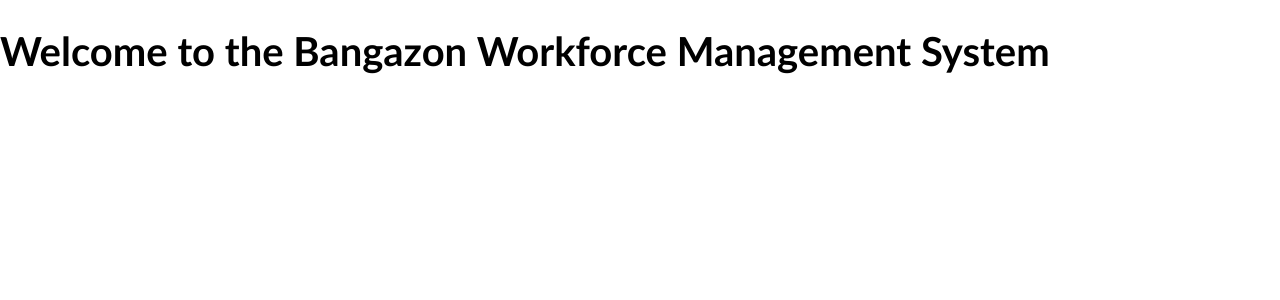
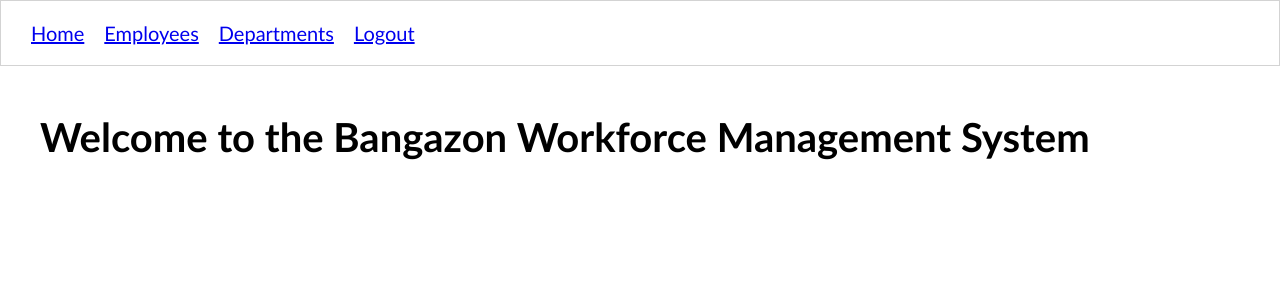
Before and after one commit to nss-cohort-36/bangazon-workforce-mgt-lords-of-might-magic, a Django app: page / in a window 1280 px wide. Shown: the top 300 px of the page. Run offline with Django 3.2, Linux system fonts and the light colour scheme; parts of the project's set-up code (start-up, migrations or seed data) failed here and were passed over.

Commit message:
implemented department view and partial navbar

```diff
--- a/hrapp/static/styles/base.css
+++ b/hrapp/static/styles/base.css
@@ -8,3 +8,14 @@ body {
 .main-content {
   padding: 1em 2em;
 }
+
+.navList {
+  list-style-type: none;
+  display: flex;
+  border: 1px solid lightgray;
+  padding: 1em;
+  margin: 0;
+}
+.navList__route {
+  margin: 0 0.5em;
+}
--- a/hrapp/templates/shared/base.html
+++ b/hrapp/templates/shared/base.html
@@ -1,25 +1,27 @@
 {% load static %}
 <!DOCTYPE html>
 <html>
-
 <head>
     <meta charset="utf-8">
     <title>Bangazon Workforce Management</title>
-
     <link rel="stylesheet" href="{% static 'styles/base.css' %}" type="text/css" media="screen" />
-
     {% block css %}
     {% endblock %}
 </head>
-
 <body>
-
-    {% block content %}
-    {% endblock %}
-
+    <nav id="site-nav">
+        <ol class="navList">
+            <li class="navList__route"><a href="{% url 'hrapp:home' %}">Home</a></li>
+            <li class="navList__route"><a href="{% url 'hrapp:employee_list' %}">Employees</a></li>
+            <li class="navList__route"><a href="{% url 'hrapp:department_list' %}">Departments</a></li>
+            <li class="navList__route"><a href="{% url 'hrapp:logout' %}">Logout</a></li>
+        </ol>
+    </nav>
+    <main class="main-content">
+        {% block content %}
+        {% endblock %}
+    </main>
     {% block scripts %}
     {% endblock scripts %}
-
 </body>
-
 </html>
--- a/hrapp/urls.py
+++ b/hrapp/urls.py
@@ -9,4 +9,5 @@ urlpatterns = [
     path('accounts/', include('django.contrib.auth.urls')),
     path('logout/', logout_user, name='logout'),
     path('employees/', employee_list, name='employee_list'),
+    path('departments/', department_list, name='department_list')
 ]
--- a/hrapp/views/__init__.py
+++ b/hrapp/views/__init__.py
@@ -1,3 +1,4 @@
 from .employees.employee_list import employee_list
 from .home import home
 from .auth.logout import logout_user
+from .departments.department_list import department_list
```
Also changed, not shown: hrapp/templates/departments/department_list.html (added, +14 -0 lines), hrapp/views/departments/department_list.py (added, +37 -0 lines).
